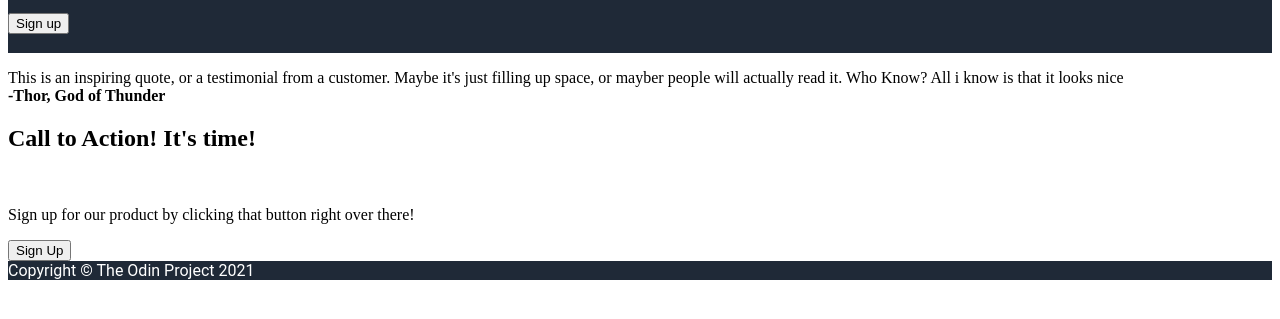
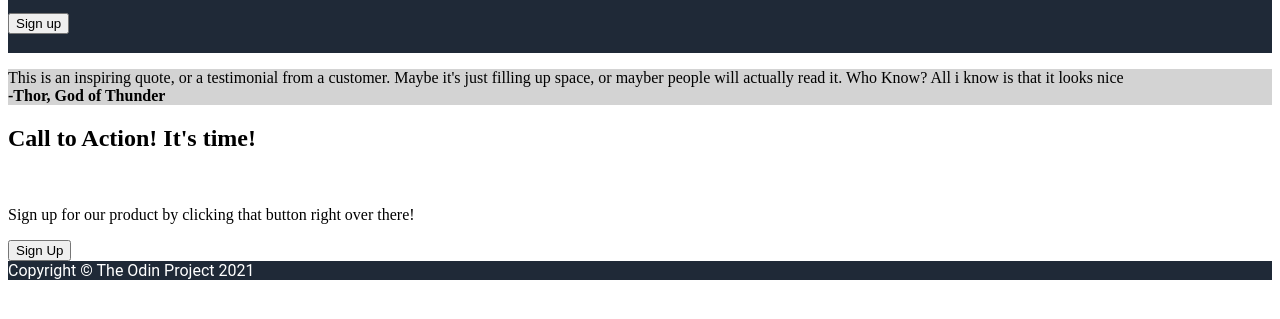
Before and after one commit to DamianOlmstead/foundationsLandingPage, a plain HTML site: page index.html in a window 1280 px wide. Shown: the part 219-538 px from the top of the page. Drawn offline with Linux system fonts and the light colour scheme.

Commit message:
Style changes

```diff
--- a/style.css
+++ b/style.css
@@ -3,3 +3,7 @@
     background-color: #1F2937;
     color:white;
 }
+
+.quoteSection{
+    background-color: lightgray;
+}
```
